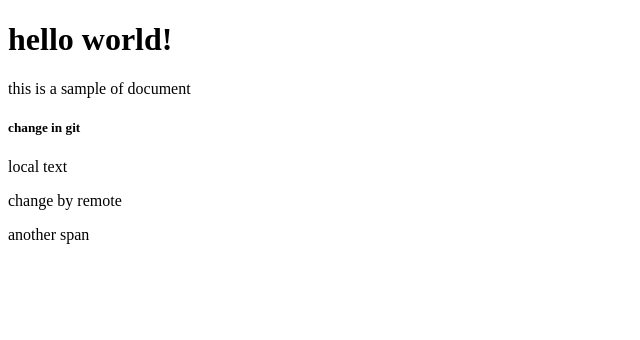
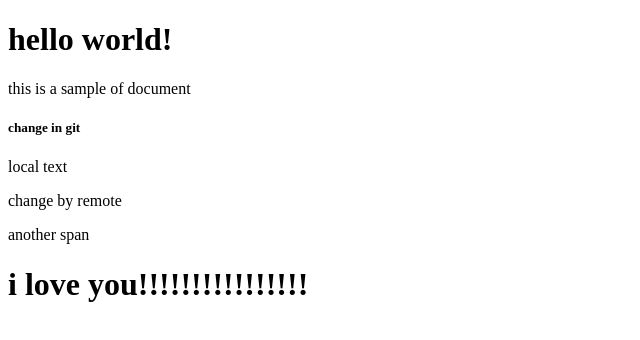
Before and after one commit to rg3175/t5, a plain HTML site: page index.html in a window 1280 px wide. Shown: the whole page, without its empty margins (0-640 px from the left). Drawn offline with Linux system fonts and the light colour scheme.

Commit message:
change to friend

```diff
--- a/index.html
+++ b/index.html
@@ -12,6 +12,7 @@
     <span>local text</span>
     <p>change by remote</p>
     <span>another span</span>
+    <h1>i love you!!!!!!!!!!!!!!!!</h1>
 
 </body>
 </html>
```
